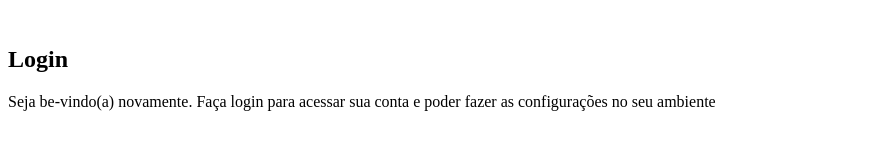
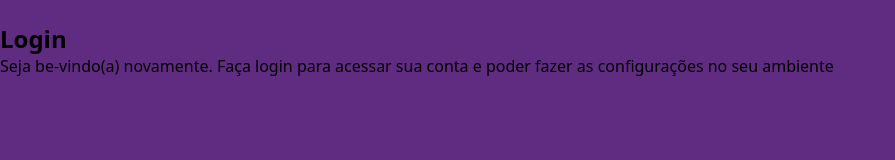
Before and after one commit to slva643/projeto-login, a plain HTML site: page index.html in a window 1280 px wide. Shown: the whole page, without its empty margins (0-895 px from the left). Drawn offline with Linux system fonts and the light colour scheme.

Commit message:
Update style.css

```diff
--- a/Css/style.css
+++ b/Css/style.css
@@ -5,3 +5,22 @@
     --verde: #49a09d;
     --lilás: #5f2c82;
 }
+
+* {
+    font-family: system-ui, -apple-system, BlinkMacSystemFont, 'Segoe UI', Roboto, Oxygen, Ubuntu, Cantarell, 'Open Sans', 'Helvetica Neue', sans-serif;
+    margin: 0px;
+    padding: 0px;
+    box-sizing: border-box;
+}
+
+body, html {
+    background-color: var(--lilás);
+    width: 100vw;
+    height: 100vh;
+}
+
+main {
+    position: relative;
+    width: 100vw;
+    height: 100vh;
+}
```
